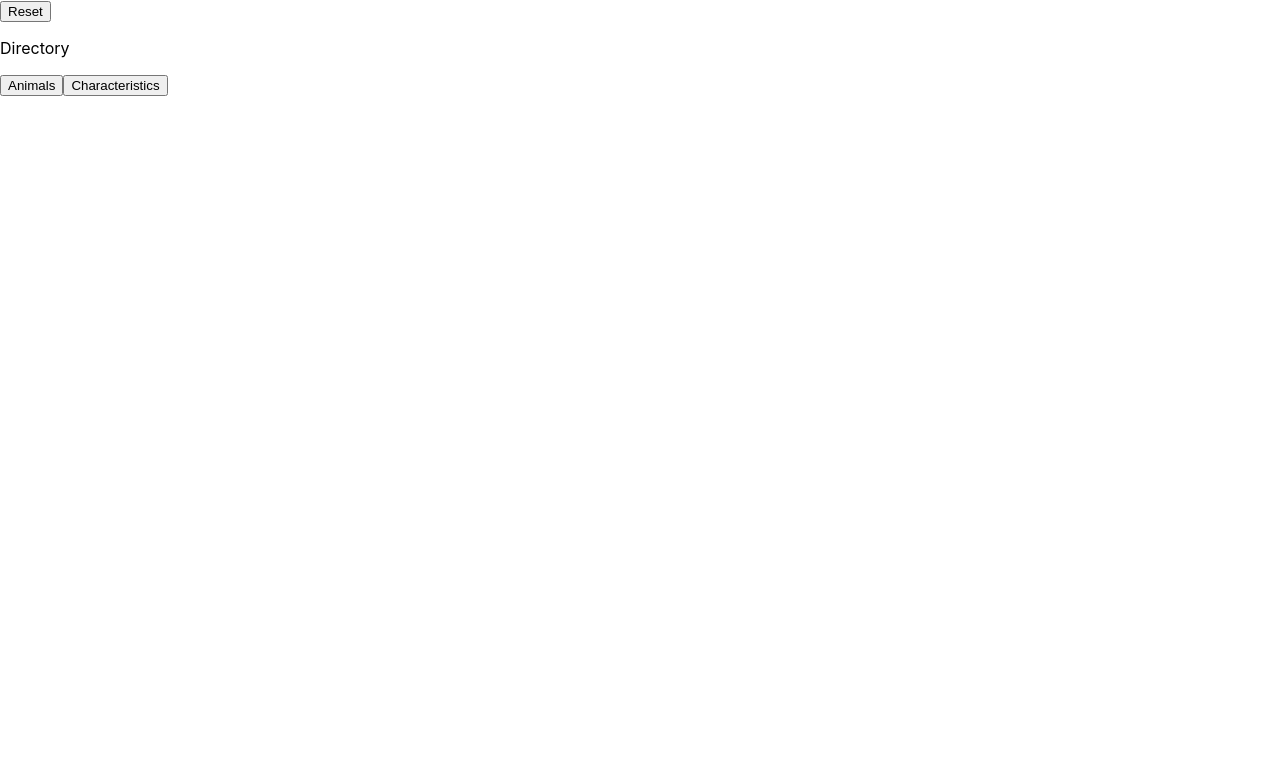
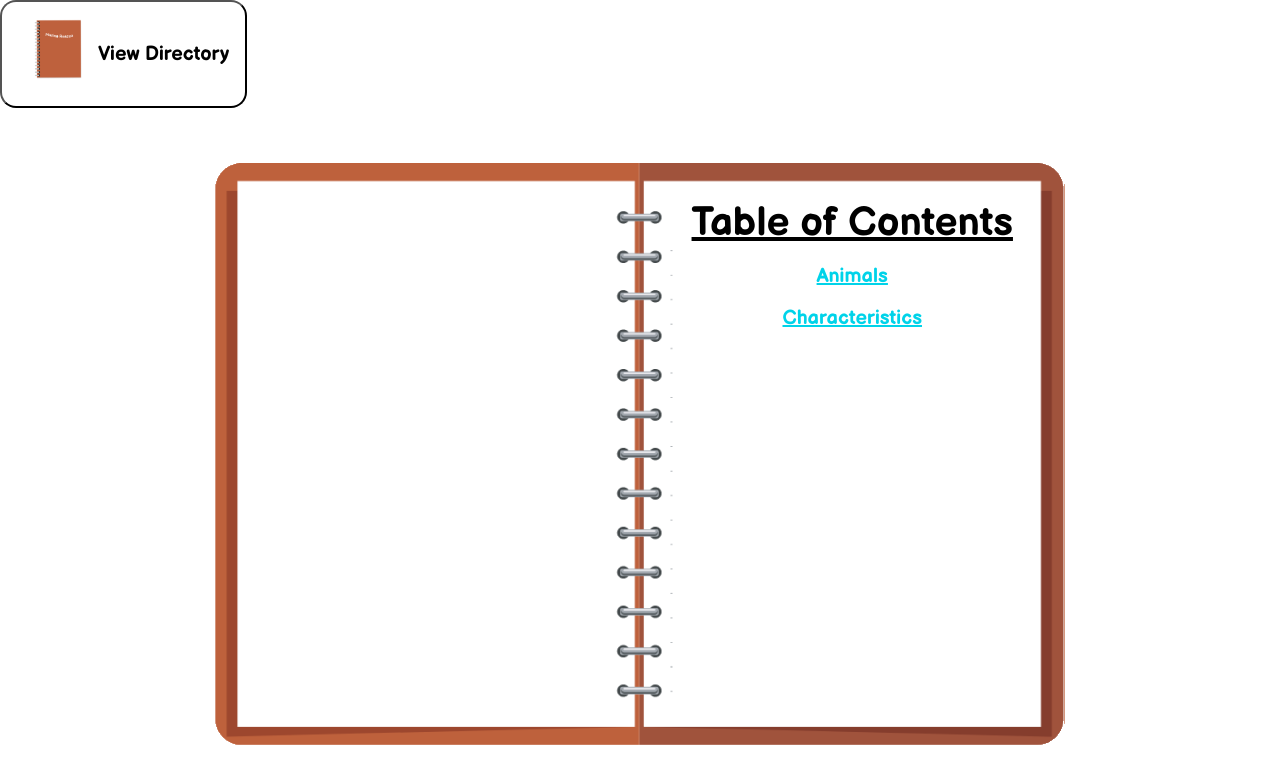
Before and after one commit to UW-AppleJACK/applejack, a React (Create React App) app in the folder marinerescue-frontend/: page /journal in a window 1280 px wide. Shown: the top 784 px of the page. Built offline with nearby package versions, Linux system fonts and the light colour scheme.

Commit message:
Add styles for journals

```diff
--- a/marinerescue-frontend/src/components/Journal.js
+++ b/marinerescue-frontend/src/components/Journal.js
@@ -24,15 +24,19 @@ class Journal extends React.Component {
     // Render a directory view
     renderDirectory(newView, options, onNavigate) {
         return (
-            <div>
-                <p>Directory</p>
+            <div className="journal">
+                <div className="page"></div>
+                <div className="page">
+                    <h1>Table of Contents</h1>
                     {options.map(option => {
                         return <button onClick={() => onNavigate(newView, option)} key={option}>{option}</button>;
                     })}
                 </div>
+            </div>
         );
     }
 
+    // Renders a list of facts
     renderFacts(facts) {
         return (
             <ul>
@@ -48,13 +52,18 @@ class Journal extends React.Component {
     // Render an entry view
     renderEntry(entry) {
         return (
-            <div>
+            <div className="journal">
+                <div className="page page-infobox">
                     <h1>{entry.title}</h1>
                     <img
                         alt={`Icon for ${entry.title}`}
                         src={`/sprites/journal-${entry.image}.png`} />
                     { this.renderFacts(entry.infoboxFacts) }
+                </div>
+                <div className="page">
+                    <h2>Facts</h2>
                     { this.renderFacts(entry.funFacts) }
+                </div>
             </div>
         );
     }
--- a/marinerescue-frontend/src/components/Journal.scss
+++ b/marinerescue-frontend/src/components/Journal.scss
@@ -0,0 +1,71 @@
+@import '../styles/colors';
+
+$page-margin: 20px;
+$page-padding: 16px;
+
+.journal,
+.journal button {
+    font-family: 'Balsamiq Sans';
+    font-weight: 700;
+    font-size: 20px;
+}
+
+.journal {
+    display: flex;
+    background-image: url('../srcImages/journal-open.png');
+    width: 849px;
+    max-width: 100%;
+    height: 582px;
+    max-height: 100%;
+    padding: 0.05px; // prevent margin collapse, rounds to 0
+
+    .page {
+        margin: $page-margin;
+        width: calc((100% - #{$page-margin * 3}) / 2);
+        padding: $page-padding;
+
+        button {
+            display: block;
+            width: 100%;
+            background: none;
+            border: none;
+            color: $blue;
+            text-decoration: underline;
+            text-align: center;
+        }
+    }
+
+    h1, h2 {
+        margin-top: 0;
+        text-align: center;
+        font-size: 2em;
+        text-decoration: underline;
+    }
+
+    img {
+        text-align: center;
+    }
+
+    li,
+    h1,
+    h2,
+    img,
+    button {
+        margin-bottom: $page-padding;
+    }
+
+    ul {
+        margin-block-start: 0;
+    }
+
+    .page-infobox {
+        text-align: center;
+
+        ul {
+            list-style-type: none;
+            margin-left: 0;
+            padding-inline-start: 0;
+            margin-top: 0;
+        }
+    }
+}
--- a/marinerescue-frontend/src/journalData.js
+++ b/marinerescue-frontend/src/journalData.js
@@ -31,7 +31,7 @@ const journalData = [
     {
         title: 'Humphrey',
         category: 'Animals',
-        image: 'squawky',
+        image: 'humphrey',
         infoboxFacts: [
             'Species: Humpback Whale',
             'Habitat: Many Oceans',
--- a/marinerescue-frontend/src/pages/JournalPage.js
+++ b/marinerescue-frontend/src/pages/JournalPage.js
@@ -2,10 +2,9 @@ import React from 'react';
 import {
     Journal,
     JOURNAL_TOC_VIEW,
-    JOURNAL_CATEGORY_VIEW,
-    JOURNAL_ENTRY_VIEW,
 } from '../components/Journal';
 import journalData from '../journalData';
+import './JournalPage.scss';
 
 class JournalPage extends React.Component {
     constructor(props) {
@@ -30,12 +29,17 @@ class JournalPage extends React.Component {
     render() {
         return (
             <div id="journal-page">
-                <button onClick={this.resetNavigation.bind(this)}>Reset</button>
-                <Journal
-                    data={journalData}
-                    view={this.state.view}
-                    page={this.state.page}
-                    onNavigate={this.onNavigate.bind(this)} />
+                <button onClick={this.resetNavigation.bind(this)} id="journal-reset-btn">
+                    <img src="/sprites/sprite-journal-closed.png" alt="Journal Icon" />
+                    <span>View Directory</span>
+                </button>
+                <div id="journal-page-content">
+                    <Journal
+                        data={journalData}
+                        view={this.state.view}
+                        page={this.state.page}
+                        onNavigate={this.onNavigate.bind(this)} />
+                </div>
             </div>
         );
     }
--- /dev/null
+++ b/marinerescue-frontend/src/pages/JournalPage.scss
@@ -0,0 +1,33 @@
+#journal-page {
+    display: flex;
+    flex-direction: column;
+    width: 100vw;
+    height: 100vh;
+
+    #journal-reset-btn {
+        display: flex;
+        flex-direction: row;
+        align-items: center;
+        background: none;
+        border-radius: 16px;
+        padding: 16px;
+        align-self: flex-start;
+
+        img {
+            width: 80px;
+        }
+
+        span {
+            font-family: 'Balsamiq Sans';
+            font-weight: 700;
+            font-size: 20px;
+        }
+    }
+
+    #journal-page-content {
+        flex: 1;
+        display: flex;
+        justify-content: center;
+        align-items: center;
+    }
+}
```
Also changed, not shown: marinerescue-frontend/src/srcImages/journal-open.png (added). Lines whose indentation alone changed are shown as unchanged.
